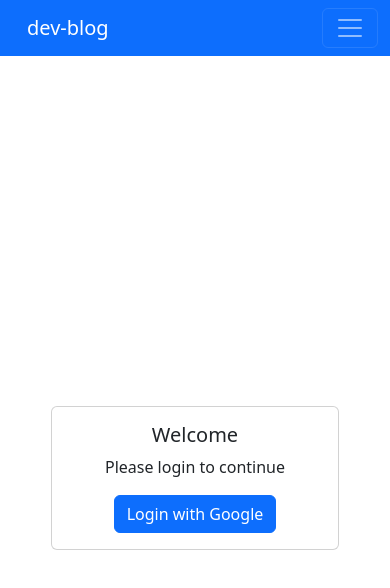
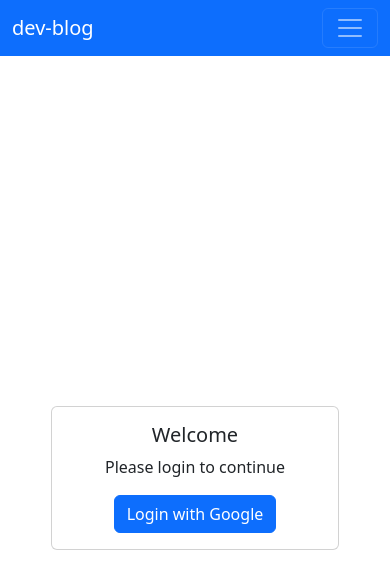
Before and after one commit to vfreis09/dev-blog, a React (Vite) app in the folder client/: page /login in a window 390 px wide. Shown: the top 588 px of the page. Built offline with nearby package versions, Linux system fonts and the light colour scheme; no server answers.

Commit message:
mobile header style fixed

```diff
--- a/client/src/components/Header/Header.module.css
+++ b/client/src/components/Header/Header.module.css
@@ -13,3 +13,15 @@
 .navBrand {
   margin-left: 15px;
 }
+
+@media only screen and (max-width: 991px) {
+  .collapseContainer {
+    right: auto;
+    left: 10px;
+    top: 136px;
+  }
+
+  .navBrand {
+    margin-left: 0px;
+  }
+}
```
